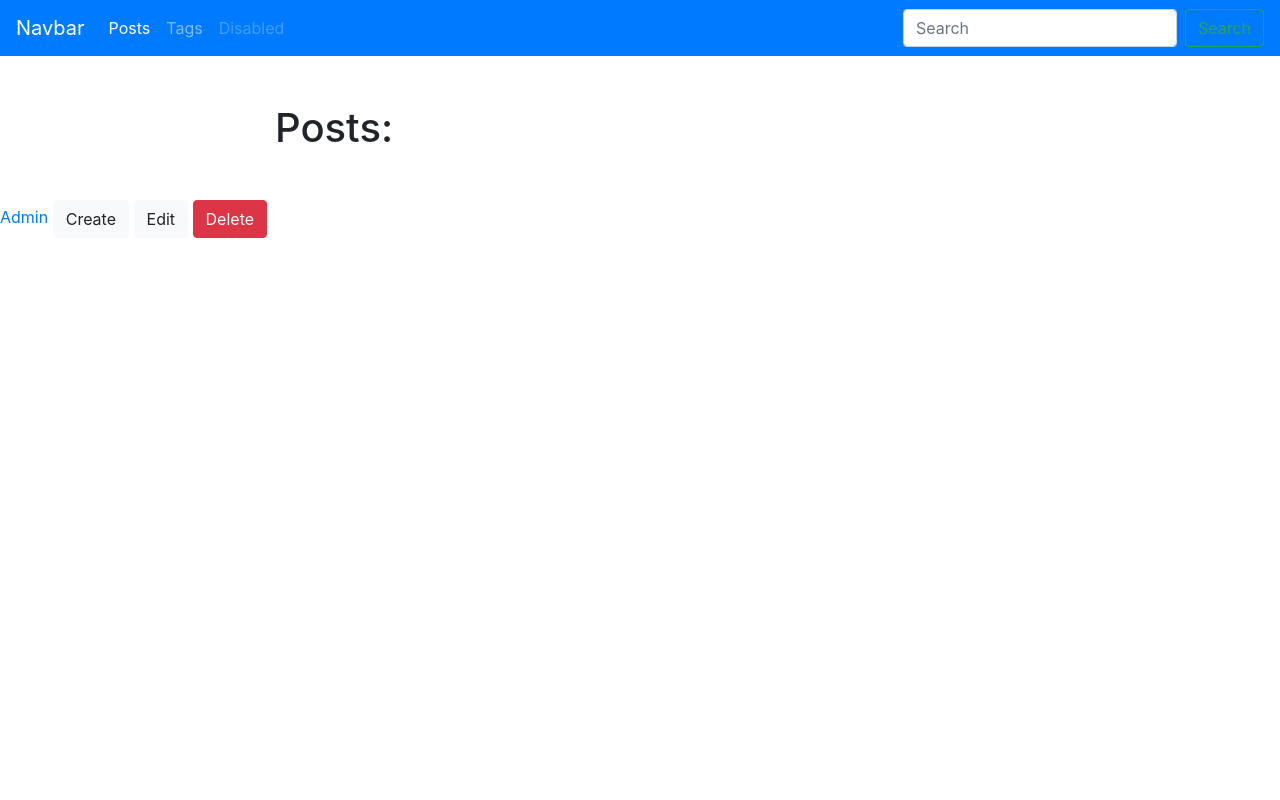
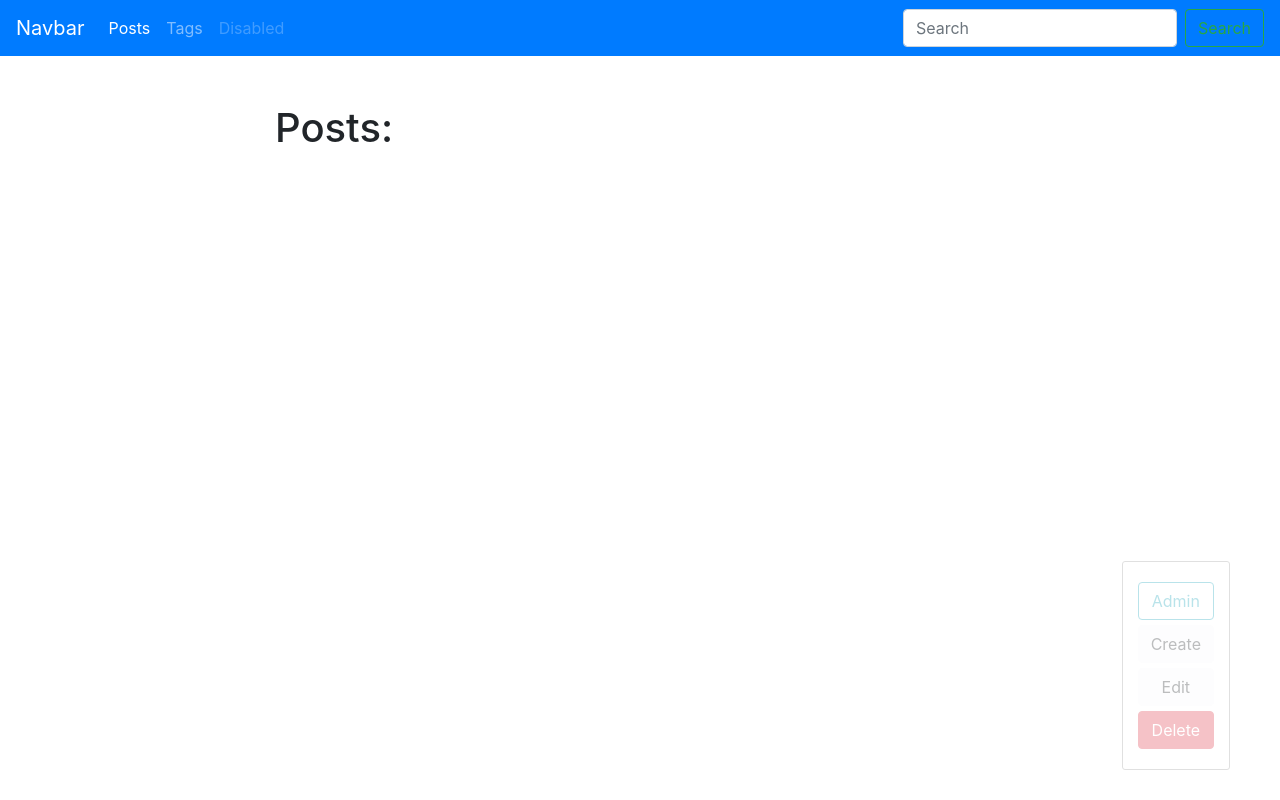
Before and after one commit to UlvacMoscow/Django_projects, a Django app: page /blog/ in a window 1280 px wide. Run offline with Django 3.2, Linux system fonts and the light colour scheme; data that the repository does not hold is empty; parts of the project's set-up code (start-up, migrations or seed data) failed here and were passed over; some libraries are stand-ins or nearby versions.

Commit message:
сверстали внешний вид admin-panel

```diff
--- a/Django blog/app/blogengine/static/css/style.css
+++ b/Django blog/app/blogengine/static/css/style.css
@@ -1,3 +1,18 @@
 .admin-panel    {
+    border: 1px solid #999;
+    border-radius: 3px;
+    position: fixed;
+    right: 50px;
+    bottom: 30px;
+    opacity: 0.3;
+    padding: 15px;
+}
 
+.admin-panel:hover    {
+    opacity: 1;
 }
+
+.admin-panel a {
+    display: block;
+    margin: 5px 0;
+}
--- a/Django blog/app/blogengine/templates/base.html
+++ b/Django blog/app/blogengine/templates/base.html
@@ -50,8 +50,8 @@
         </div>
     </div>
 
-    <div class="admin-panel">
-        <a href="/admin">Admin</a>
+    <div class="admin-panel align-items-center">
+        <a href="/admin" class="btn btn-outline-info">Admin</a>
         {% block admin-panel %}
         {% endblock %}
 
```
